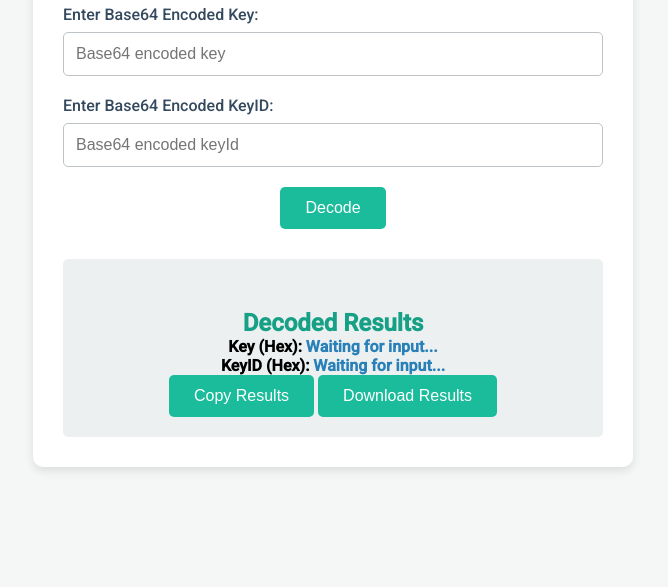
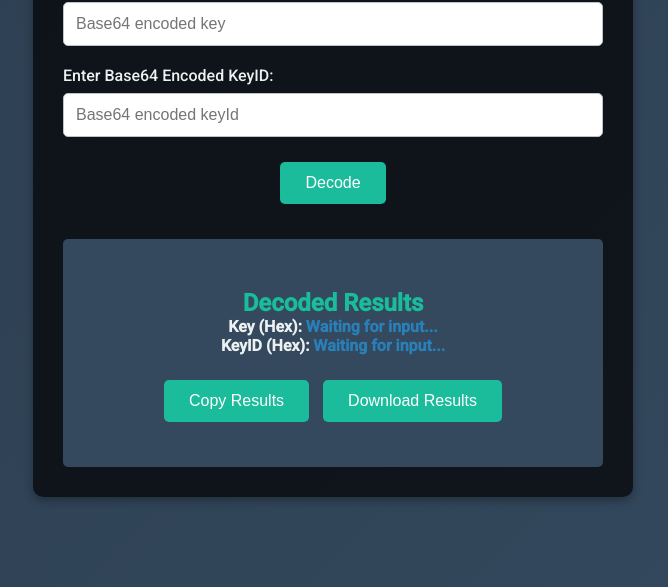
Before and after one commit to nigaaer/decode-hex, a plain HTML site: page index.html in a window 1280 px wide. Shown: the part 213-800 px from the top of the page, without its empty margins (307-975 px from the left). Drawn offline with Linux system fonts and the light colour scheme.

Commit message:
Update styles.css

```diff
--- a/styles.css
+++ b/styles.css
@@ -6,7 +6,8 @@
 
 body {
     font-family: 'Roboto', sans-serif;
-    background-color: #f4f7f6;
+    background: linear-gradient(135deg, #2c3e50, #34495e);
+    color: #ecf0f1;
     display: flex;
     justify-content: center;
     align-items: center;
@@ -19,10 +20,10 @@ body {
     justify-content: center;
     align-items: center;
     text-align: center;
-    background-color: #fff;
+    background-color: rgba(0, 0, 0, 0.7);
     padding: 30px;
     border-radius: 10px;
-    box-shadow: 0 4px 10px rgba(0, 0, 0, 0.1);
+    box-shadow: 0 4px 10px rgba(0, 0, 0, 0.3);
     max-width: 600px;
     width: 100%;
 }
@@ -30,12 +31,12 @@ body {
 h1 {
     font-size: 2.5rem;
     margin-bottom: 20px;
-    color: #2c3e50;
+    color: #ecf0f1;
 }
 
 h2 {
     font-size: 1.5rem;
-    color: #16a085;
+    color: #1abc9c;
     margin-top: 30px;
 }
 
@@ -50,7 +51,7 @@ h2 {
 
 label {
     font-weight: 500;
-    color: #34495e;
+    color: #ecf0f1;
 }
 
 input[type="text"] {
@@ -77,6 +78,7 @@ button {
     border-radius: 5px;
     cursor: pointer;
     transition: background-color 0.3s ease;
+    margin: 5px;
 }
 
 button:hover {
@@ -85,7 +87,7 @@ button:hover {
 
 .result-container {
     margin-top: 30px;
-    background-color: #ecf0f1;
+    background-color: #34495e;
     padding: 20px;
     border-radius: 5px;
     width: 100%;
@@ -95,3 +97,18 @@ span {
     color: #2980b9;
     font-weight: bold;
 }
+
+.actions {
+    margin-top: 20px;
+}
+
+.error-message {
+    color: #e74c3c;
+    font-size: 1rem;
+    margin-top: 20px;
+}
+
+button:disabled {
+    background-color: #bdc3c7;
+    cursor: not-allowed;
+}
```
